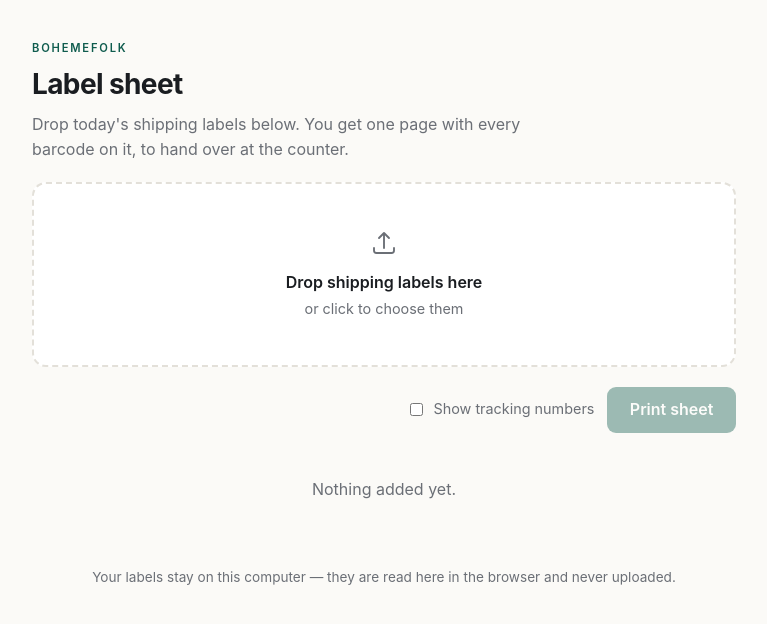
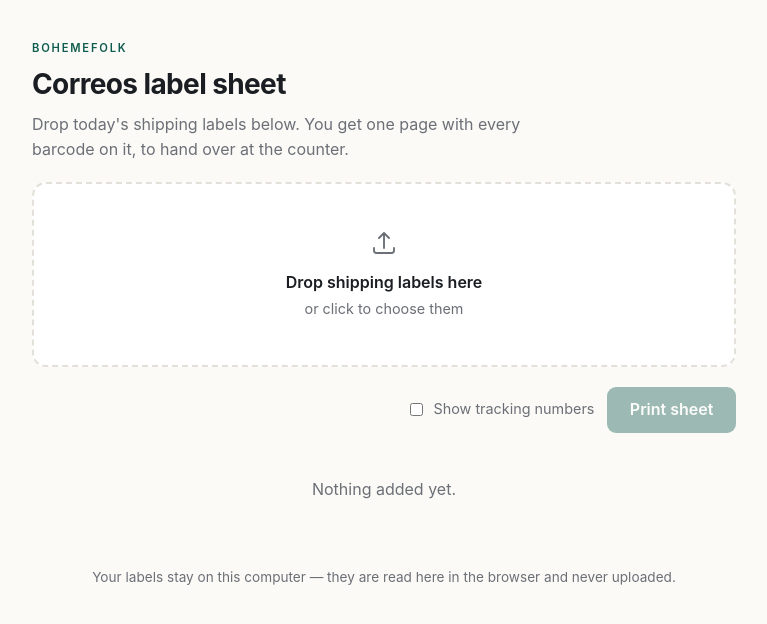
Before and after one commit to Adaymesa/label-sheet, a website: page src/browser/index.html in a window 1280 px wide. Shown: the whole page, without its empty margins (256-1023 px from the left). Drawn offline with Linux system fonts and the light colour scheme.

Commit message:
docs: name it Correos label sheet so it is clear which labels it takes

```diff
--- a/src/browser/index.html
+++ b/src/browser/index.html
@@ -1,9 +1,9 @@
-<title>Label sheet</title>
+<title>Correos label sheet</title>
 
 <main class="app">
   <header class="masthead">
     <p class="eyebrow">BohemeFolk</p>
-    <h1>Label sheet</h1>
+    <h1>Correos label sheet</h1>
     <p class="lede">Drop today's shipping labels below. You get one page with every barcode on it, to hand over at the counter.</p>
   </header>
 
```
